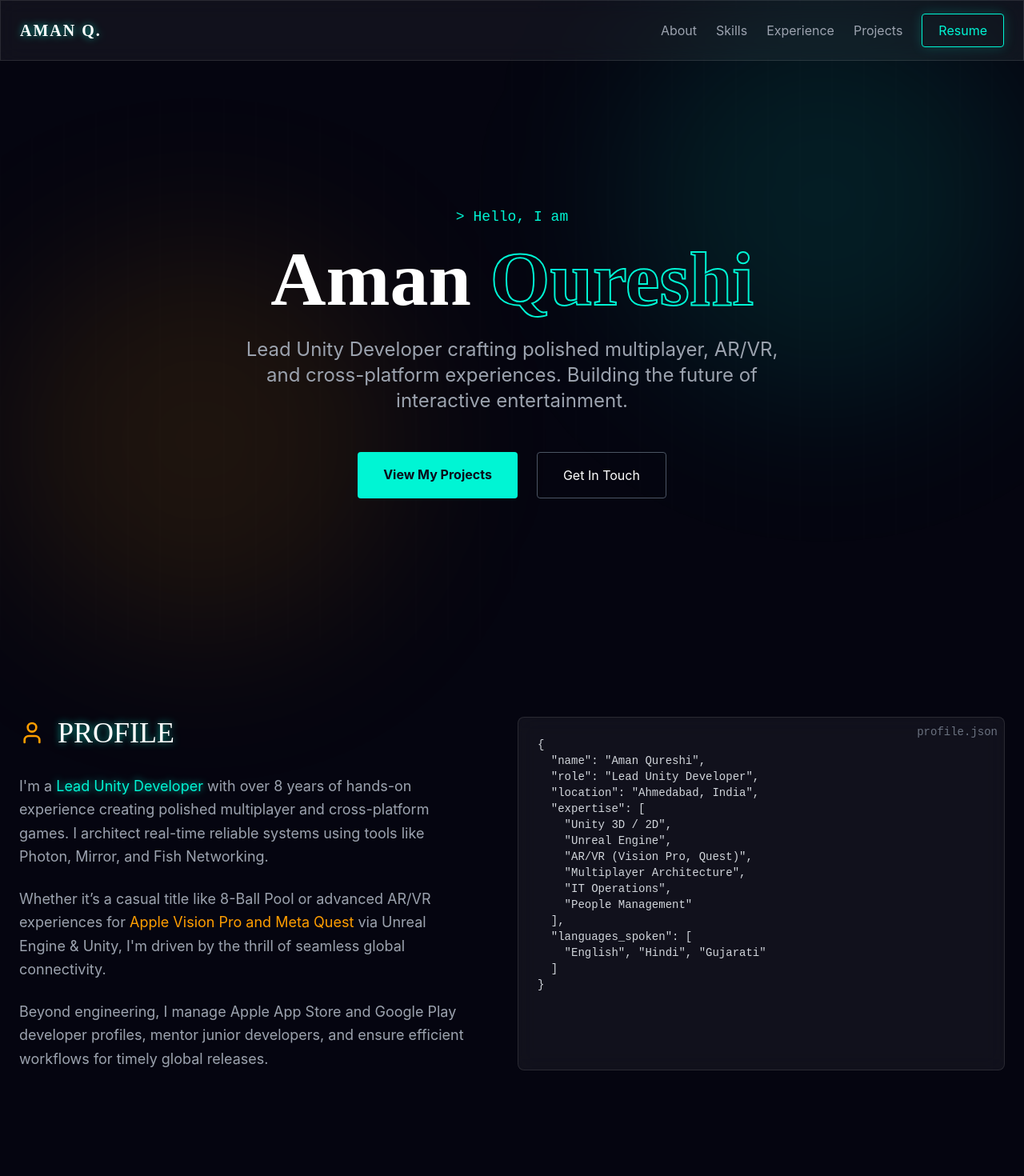
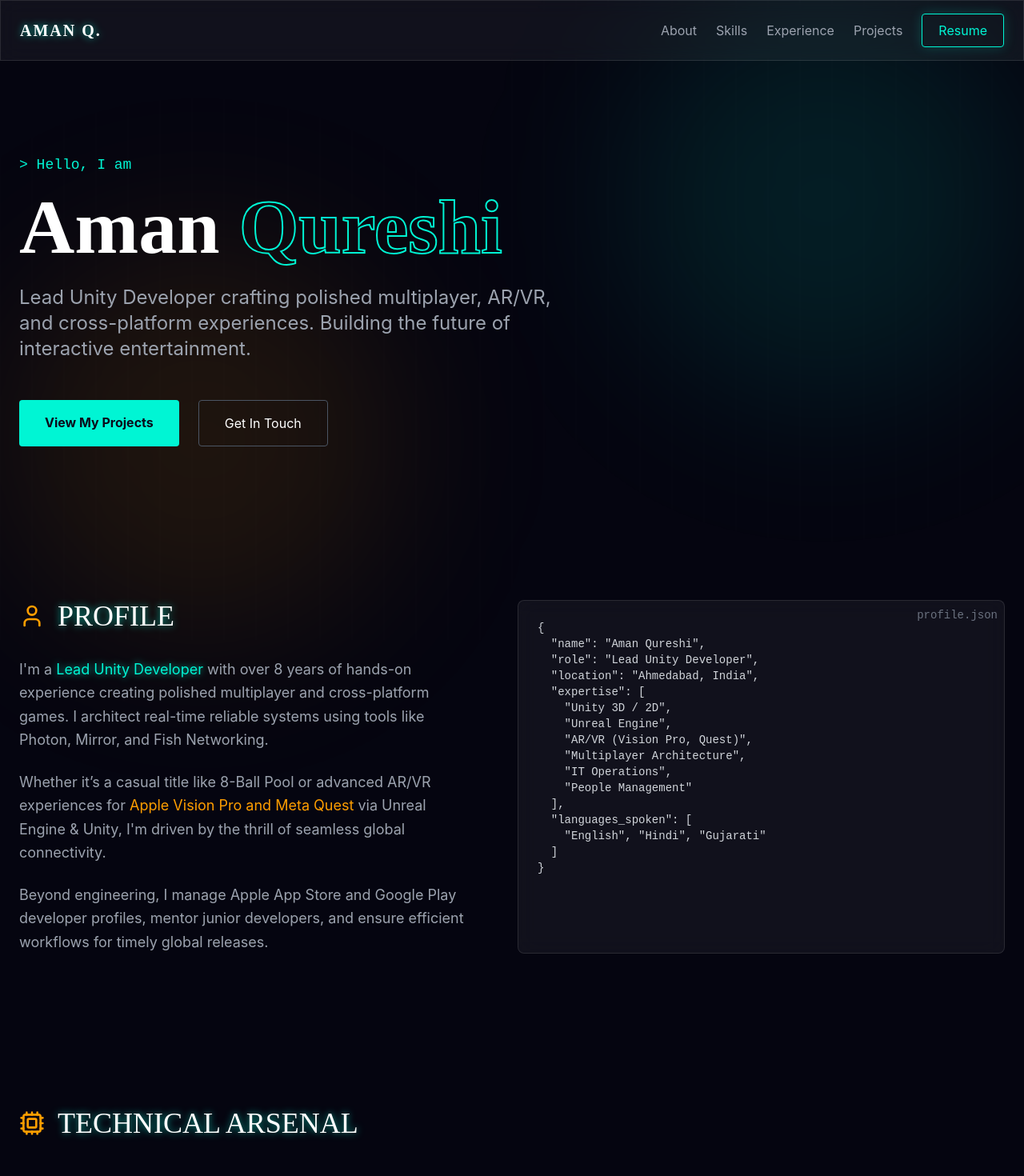
Before and after one commit to amanssj3/Portfolio, a React app: page / in a window 1280 px wide. Shown: the top 1470 px of the page at 80% size. Built offline with nearby package versions, Linux system fonts and the light colour scheme; the HTML template or start-up script is replaced by a standard one.

Commit message:
minor changes

```diff
--- a/src/App.jsx
+++ b/src/App.jsx
@@ -68,23 +68,23 @@ const App = () => {
       <main className="relative z-10">
 
         {/* HERO SECTION */}
-        <section className="min-h-screen flex items-center justify-center px-4 md:px-6 pt-20">
+        <section className="flex items-center justify-start px-4 md:px-6 pt-32 pb-16 md:pt-48 md:pb-24 max-w-7xl mx-auto w-full">
           <motion.div
             initial={{ opacity: 0, y: 30 }}
             animate={{ opacity: 1, y: 0 }}
             transition={{ duration: 0.8 }}
-            className="text-center max-w-4xl"
+            className="text-left max-w-4xl w-full"
           >
             <h2 className="text-primary font-mono mb-4 text-base md:text-lg">&gt; Hello, I am</h2>
             <h1 className="text-5xl md:text-7xl lg:text-8xl font-serif font-bold text-white mb-6">Aman <span className="text-transparent border-text" style={{ WebkitTextStroke: '2px #00f5d4' }}>Qureshi</span></h1>
-            <p className="text-gray-400 text-lg md:text-xl lg:text-2xl mb-8 md:mb-12 max-w-2xl mx-auto font-sans leading-relaxed px-4 md:px-0">
+            <p className="text-gray-400 text-lg md:text-xl lg:text-2xl mb-8 md:mb-12 max-w-2xl font-sans leading-relaxed px-4 sm:px-0">
               Lead Unity Developer crafting polished multiplayer, AR/VR, and cross-platform experiences. Building the future of interactive entertainment.
             </p>
-            <div className="flex gap-4 md:gap-6 justify-center flex-col sm:flex-row px-6 sm:px-0">
-              <a href="#projects" className="px-6 py-3 md:px-8 md:py-4 bg-primary text-dark font-bold rounded hover:shadow-[0_0_20px_rgba(0,245,212,0.6)] transition-all">
+            <div className="flex gap-4 md:gap-6 justify-start flex-col sm:flex-row px-4 sm:px-0">
+              <a href="#projects" className="px-6 py-3 md:px-8 md:py-4 bg-primary text-dark font-bold rounded hover:shadow-[0_0_20px_rgba(0,245,212,0.6)] transition-all max-w-max text-center">
                 View My Projects
               </a>
-              <a href="#contact" className="px-6 py-3 md:px-8 md:py-4 border border-gray-600 text-white hover:border-primary hover:text-primary transition-all rounded">
+              <a href="#contact" className="px-6 py-3 md:px-8 md:py-4 border border-gray-600 text-white hover:border-primary hover:text-primary transition-all rounded max-w-max text-center">
                 Get In Touch
               </a>
             </div>
@@ -133,9 +133,9 @@ const App = () => {
 
         {/* SKILLS */}
         <section id="skills" className="py-16 md:py-24 max-w-7xl mx-auto px-4 md:px-6">
-          <div className="flex items-center justify-center gap-2 md:gap-3 mb-12 md:mb-16">
-            <Cpu className="text-secondary w-6 h-6 md:w-8 md:h-8 flex-shrink-0" />
-            <h2 className="text-3xl md:text-4xl font-serif text-white uppercase glow-text">Technical Arsenal</h2>
+          <div className="flex items-center justify-start gap-4 mb-12 md:mb-16">
+            <Cpu className="text-secondary w-6 h-6 md:w-8 md:h-8" />
+            <h2 className="text-2xl sm:text-3xl md:text-4xl font-serif text-white uppercase glow-text whitespace-nowrap">Technical Arsenal</h2>
           </div>
           <div className="grid grid-cols-1 sm:grid-cols-2 lg:grid-cols-4 gap-4 md:gap-6">
             {[
@@ -262,9 +262,9 @@ const App = () => {
             Portfolio
           </div>
           <div className="max-w-7xl mx-auto px-4 md:px-6 relative z-10">
-             <div className="flex items-center justify-center gap-2 md:gap-3 mb-12 md:mb-16">
-              <Gamepad2 className="text-secondary w-6 h-6 md:w-8 md:h-8 flex-shrink-0" />
-              <h2 className="text-3xl md:text-4xl font-serif text-white uppercase glow-text">Featured Projects</h2>
+             <div className="flex items-center justify-start gap-4 mb-12 md:mb-16">
+              <Gamepad2 className="text-secondary w-6 h-6 md:w-8 md:h-8" />
+              <h2 className="text-2xl sm:text-3xl md:text-4xl font-serif text-white uppercase glow-text whitespace-nowrap">Featured Projects</h2>
             </div>
 
             <div className="grid grid-cols-1 sm:grid-cols-2 lg:grid-cols-3 gap-4 md:gap-6">
@@ -306,12 +306,12 @@ const App = () => {
         </section>
 
         {/* CONTACT */}
-        <section id="contact" className="py-16 md:py-24 px-4 md:px-6 pb-24 md:pb-32">
-          <div className="max-w-4xl mx-auto text-center">
+        <section id="contact" className="py-16 md:py-24 px-4 md:px-6 pb-24 md:pb-32 max-w-7xl mx-auto">
+          <div className="max-w-4xl text-left">
             <h2 className="text-4xl md:text-5xl font-serif text-white uppercase mb-6 md:mb-8">Let's Connect</h2>
             <p className="text-lg md:text-xl text-gray-400 mb-8 md:mb-12">Based in Ahmedabad, India. Open to discussing high-end AR/VR, dynamic architecture, and fresh multiplayer challenges anywhere.</p>
 
-            <div className="flex flex-col sm:flex-row flex-wrap justify-center gap-4 md:gap-6">
+            <div className="flex flex-col sm:flex-row flex-wrap justify-start gap-4 md:gap-6">
               <a href="mailto:aman0074ssj@gmail.com" className="flex items-center justify-center gap-3 px-6 py-3 md:px-8 md:py-4 glass hover:bg-white/10 hover:-translate-y-1 transition-all rounded-full border border-gray-800 hover:border-primary text-gray-300 w-full sm:w-auto">
                 <Mail className="text-primary"/> aman0074ssj@gmail.com
               </a>
```
